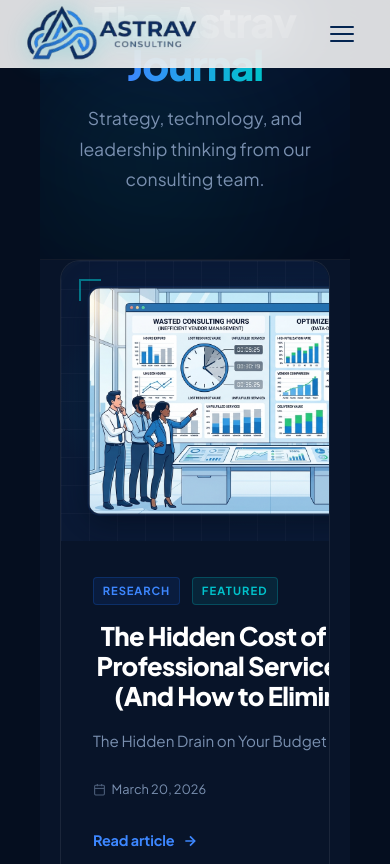
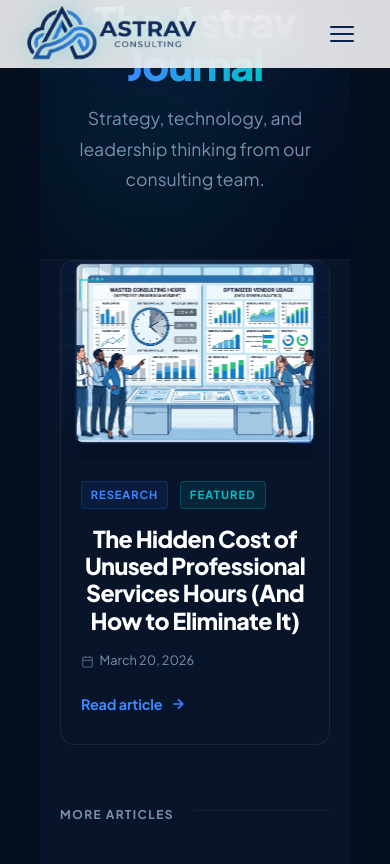
Before and after one commit to astravconsulting/astravconsulting.github.io, a Jekyll site: the page built from blog/index.html, in a window 390 px wide and 1400 px high, scrolled down 387 px, cut to the strip 0-864 px from the top of the window. Built offline with Jekyll 4.4.1, drawn with Linux system fonts in a browser that asks for light colours; the list of posts is cut into pages by our own code.

Commit message:
fixed blog scss for mobile

```diff
--- a/_sass/blog.scss
+++ b/_sass/blog.scss
@@ -156,13 +156,15 @@
 }
 
 .featured-post-title {
-  font-size: clamp(1.6rem, 2.8vw, 2.25rem);
+  font-size: clamp(1.45rem, 4vw, 2.25rem);
   font-weight: 800;
   color: $white;
   letter-spacing: -0.025em;
   line-height: 1.18;
   margin-bottom: 1rem;
   transition: color 0.2s;
+  word-break: break-word;
+  overflow-wrap: break-word;
 }
 
 .featured-post-excerpt {
@@ -1119,14 +1121,46 @@
   .featured-post {
     grid-template-columns: 1fr;
   }
+
   .featured-post-visual {
-    height: 280px;
+    // Release the fixed desktop widths — must be full-width in single-column layout
+    width: 100%;
+    min-width: 0;
+    max-width: 100%;
+    height: 260px;
+    min-height: unset;
     order: -1;
-    min-height: unset;
+
+    // Gradient fade at the bottom so image melts into the card body below
+    &::before {
+      background:
+        radial-gradient(ellipse 70% 60% at 50% 40%,
+          rgba(26,111,255,0.15) 0%,
+          rgba(0,194,203,0.07) 50%,
+          transparent 72%),
+        linear-gradient(to bottom,
+          transparent 40%,
+          rgba(8, 20, 41, 0.7) 80%,
+          $navy2 100%);
+    }
+
+    // Floating inset image fills the full panel height on mobile
+    img {
+      width: calc(100% - 2rem);
+      height: calc(100% - 1.5rem);
+      top: 0;
+      transform: translateX(-50%) translateY(0) scale(0.98);
+    }
   }
+
+  .featured-post:hover .featured-post-visual img {
+    transform: translateX(-50%) translateY(0) scale(1.01);
+  }
+
   .featured-post-body {
-    padding: 2.25rem 2rem;
+    padding: 1.5rem 1.75rem 2rem;
   }
+
   .blog-grid {
     grid-template-columns: repeat(2, 1fr);
   }
@@ -1141,6 +1175,30 @@
   }
   .featured-post {
     margin-bottom: 2.5rem;
+    border-radius: 14px;
+  }
+
+  .featured-post-visual {
+    height: 200px;
+
+    img {
+      width: calc(100% - 1.5rem);
+      height: calc(100% - 1rem);
+      border-radius: 8px;
+    }
+  }
+
+  .featured-post-body {
+    padding: 1.25rem 1.25rem 1.75rem;
+  }
+
+  .featured-post-excerpt {
+    display: none; // too much text on small screens — title + meta + CTA is enough
+  }
+
+  .post-meta-row {
+    gap: 0.75rem;
+    margin-bottom: 1.25rem;
   }
   .blog-grid {
     grid-template-columns: 1fr;
```
